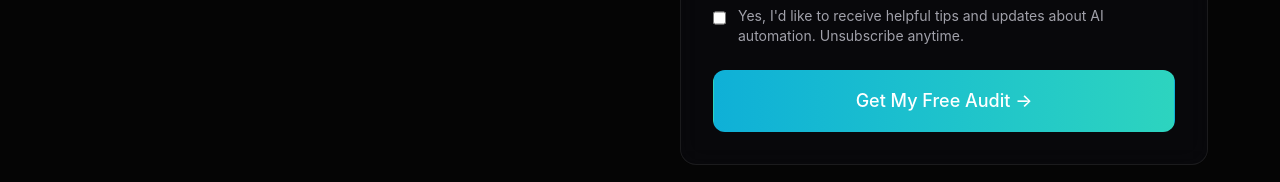
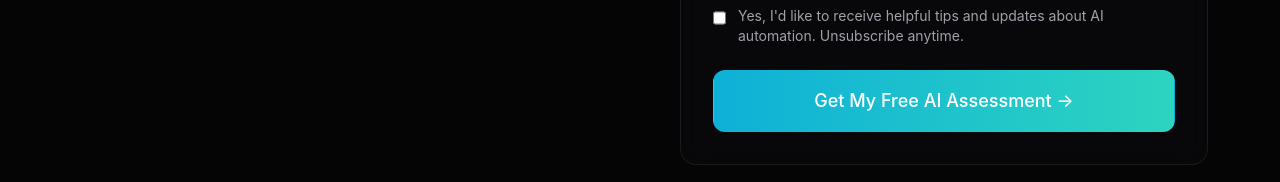
Before and after one commit to strohmmedia/joshstrohm.me, a Next.js app: page /contact in a window 1280 px wide. Shown: the part 829-1011 px from the top of the page. Built offline with nearby package versions, Linux system fonts and the light colour scheme; a web font is replaced by a local one.

Commit message:
changed wording on contact form button

```diff
--- a/src/app/contact/page.tsx
+++ b/src/app/contact/page.tsx
@@ -247,7 +247,7 @@ export default function ContactPage() {
                       </div>
 
                       <Button type="submit" size="lg" className="w-full" disabled={isSubmitting}>
-                        {isSubmitting ? "Sending..." : "Get My Free Audit →"}
+                        {isSubmitting ? "Sending..." : "Get My Free AI Assessment →"}
                       </Button>
                     </form>
                   )}
```
